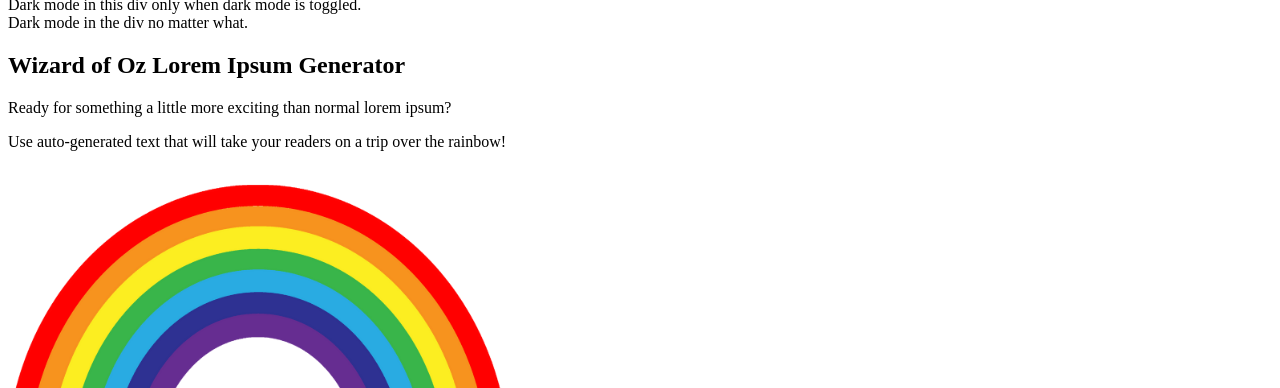
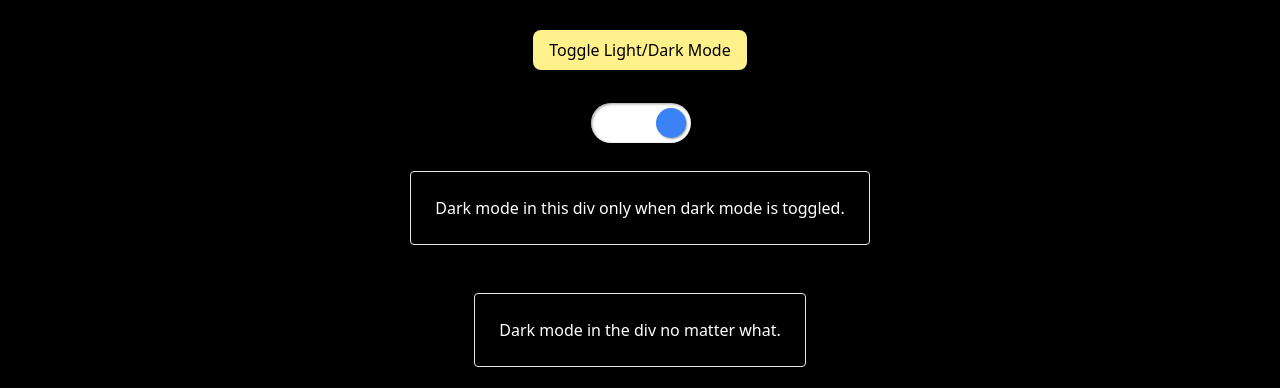
Before and after one commit to ethyl2/dark-mode-tailwind, a website: page src/index.html in a window 1280 px wide. Shown: the part 147-535 px from the top of the page. Drawn offline with Linux system fonts and the light colour scheme; the site is published under a folder, as on GitHub Pages, so addresses that start at the root find nothing.

Commit message:
Adjusts css href

```diff
--- a/src/index.html
+++ b/src/index.html
@@ -4,7 +4,7 @@
   <meta charset="UTF-8">
   <meta http-equiv="X-UA-Compatible" content="IE=edge">
   <meta name="viewport" content="width=device-width, initial-scale=1.0">
-  <link href="/dist/output.css" rel="stylesheet">
+  <link href="../dist/output.css" rel="stylesheet">
   <title>Dark Mode Experiment</title>
   <link rel="apple-touch-icon" sizes="57x57" href="/apple-icon-57x57.png">
   <link rel="apple-touch-icon" sizes="60x60" href="/apple-icon-60x60.png">
```
